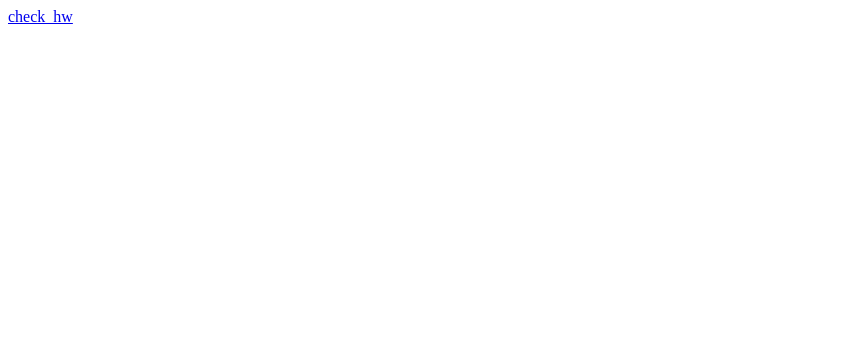
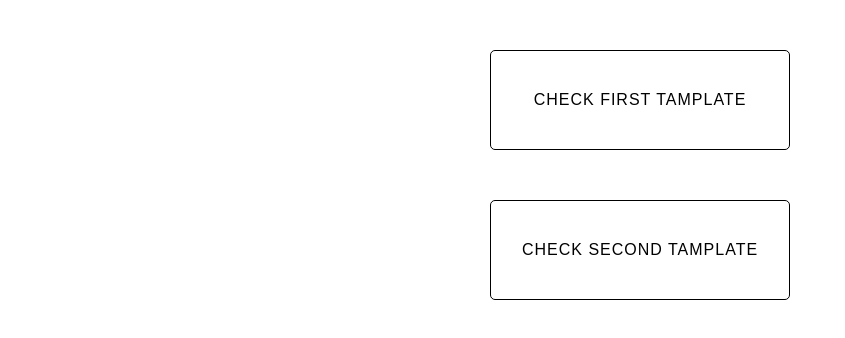
Before and after one commit to roma-teslenko/rtsworks.github.io, a plain HTML site: page index.html in a window 1280 px wide. Shown: the whole page, without its empty margins (0-845 px from the left). Drawn offline with Linux system fonts and the light colour scheme.

Commit message:
add chenges

```diff
--- /dev/null
+++ b/css/main.css
@@ -0,0 +1,80 @@
+a{
+	text-decoration: none;
+	color: black;
+}
+#firstOne{
+	display: block;
+	margin: 50px auto;
+	outline: none;
+	border: none;
+	background-color: white;
+	width: 300px;
+	height: 100px;
+	line-height: 40px;
+	text-align: center;
+	letter-spacing: 1px;
+	border: 1px black solid;
+	border-radius: 5px;
+	font-size: 16px;
+	color: black;
+	position: relative;
+	text-transform: uppercase;
+	transition: all 0.5s;
+	z-index: 1;
+}
+#secondOne{
+	display: block;
+	margin: 50px auto;
+	outline: none;
+	border: none;
+	background-color: transparent;
+	width: 300px;
+	height: 100px;
+	line-height: 40px;
+	text-align: center;
+	letter-spacing: 1px;
+	border: 1px black solid;
+	border-radius: 5px;
+	font-size: 16px;
+	color: black;
+	position: relative;
+	text-transform: uppercase;
+	transition: all 0.5s;
+	z-index: 1;
+}
+a #firstOne:hover{
+	background-color: white;
+	color: white;
+}
+#firstOne:before{
+	content: '';
+	width: 100%;
+	height: 0;
+	position: absolute;
+	top: 0;
+	left: 0;
+	background-color: black;
+	transition: all .5s;
+	z-index: -1;
+}
+#firstOne:hover:before{
+	height: 100%;
+}
+a #secondOne:hover{
+	background-color: white;
+	color: white;
+}
+#secondOne:before{
+	content: '';
+	width: 100%;
+	height: 0;
+	position: absolute;
+	top: 0;
+	left: 0;
+	background-color: black;
+	transition: all .5s;
+	z-index: -1;
+}
+#secondOne:hover:before{
+	height: 100%;
+}
--- a/index.html
+++ b/index.html
@@ -2,9 +2,17 @@
 <html lang="en">
 <head>
 	<meta charset="UTF-8">
-	<title>hw_ma</title>
+	<title>check my homework</title>
+	<link rel="stylesheet" href="css/main.css">
 </head>
 <body>
-	<a href="https://theromass.github.io/firstTemplate/">check_hw</a>
+	<div class="wraper">
+		<a href="https://theromass.github.io/firstTemplate/">
+			<button id="firstOne">check first tamplate</button>
+		</a>
+		<a href="https://theromass.github.io/secondTemplate/">
+			<button id="secondOne">check second tamplate</button>
+		</a>
+	</div>
 </body>
 </html>
```
